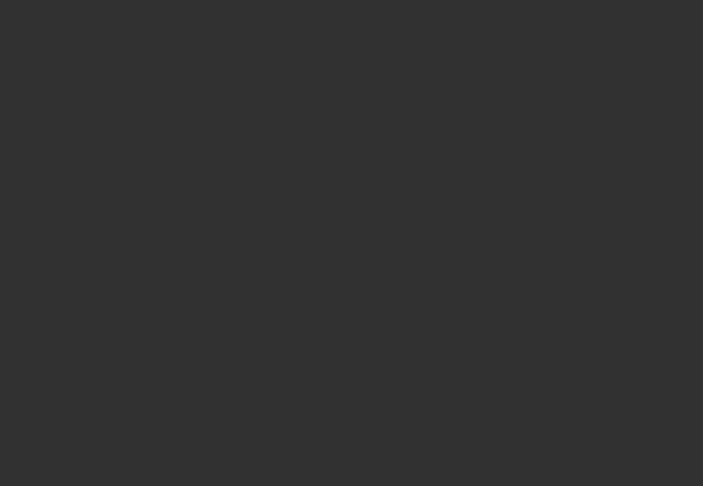
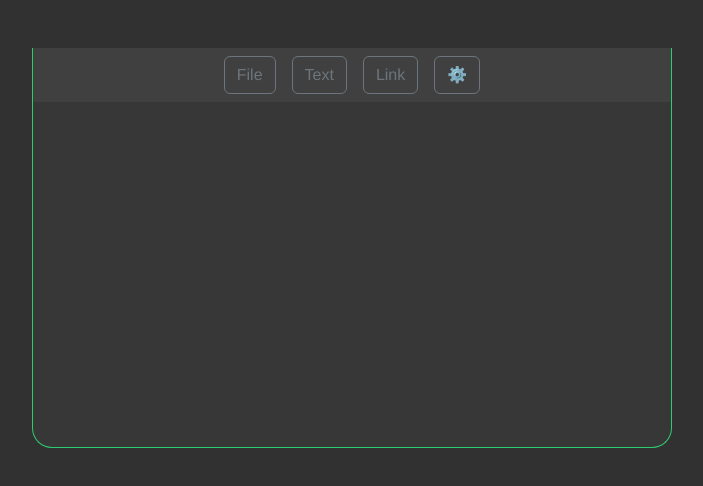
Before and after one commit to shabane/percival-front, a Vue app: page / in a window 1280 px wide. Shown: the top 486 px of the page, without its empty margins (288-991 px from the left). Built offline with nearby package versions, Linux system fonts and the light colour scheme.

Commit message:
feat: make a div with its toolbox in it.

```diff
--- a/src/views/HomeView.vue
+++ b/src/views/HomeView.vue
@@ -1,5 +1,16 @@
 <template>
-  <div class="home"></div>
+  <div class="d-flex justify-content-center mt-5">
+    <div class="user-border col-9 col-lg-6">
+      <div>
+        <div class="user-toolbox">
+          <button class="btn btn-outline-secondary m-2">File</button>
+          <button class="btn btn-outline-secondary m-2">Text</button>
+          <button class="btn btn-outline-secondary m-2">Link</button>
+          <button class="btn btn-outline-secondary m-2">⚙️</button>
+        </div>
+      </div>
+    </div>
+  </div>
 </template>
 
 <script>
@@ -8,3 +19,18 @@ export default {
   components: {},
 };
 </script>
+
+<style scoped>
+.user-border {
+  border: #2ecc71 1px solid;
+  border-top: none;
+  height: 400px;
+  background-color: #373737;
+  border-bottom-left-radius: 20px;
+  border-bottom-right-radius: 20px;
+}
+
+.user-toolbox {
+  background-color: #404040;
+}
+</style>
```
